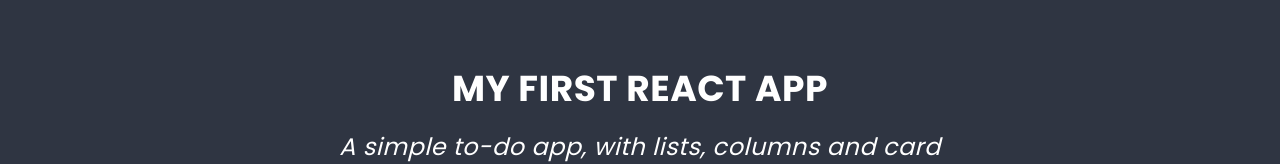
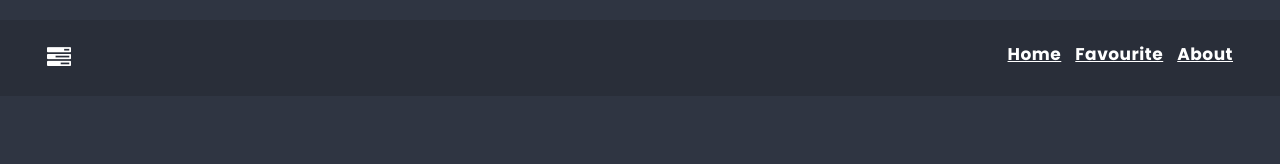
Before and after one commit to dominikamoriak/react-first-app, a React (Create React App) app: page / in a window 1280 px wide. Shown: the top 164 px of the page. Built offline with nearby package versions, Linux system fonts and the light colour scheme.

Commit message:
Comp.NavBar-edit span for icon and edit styles

```diff
--- a/src/components/NavBar/NavBar.js
+++ b/src/components/NavBar/NavBar.js
@@ -7,8 +7,19 @@ const NavBar = () => {
             <Container>
                 <div className={styles.navHeader}>
                     <a href="/" className={styles.link}>
-
+                        <span className="fa fa-tasks" />
                     </a>
+                    <ul>
+                        <li>
+                            <a href="/">Home</a>
+                        </li>
+                        <li>
+                            <a href="/">Favourite</a>
+                        </li>
+                        <li>
+                            <a href="/">About</a>
+                        </li>
+                    </ul>
                 </div>
             </Container>
         </nav>
--- a/src/components/NavBar/NavBar.module.scss
+++ b/src/components/NavBar/NavBar.module.scss
@@ -1 +1,27 @@
 @import '../../styles/settings.scss';
+
+.nav {
+    background-color: darken($color-dark, 3%);
+}
+
+.navHeader {
+    display: flex;
+    justify-content: space-between;
+}
+
+.navHeader a {
+    color: $color-light;
+    font-weight: bold;
+}
+
+.navHeader ul li {
+    list-style-type: none;
+    display: inline-block;
+    padding: 12px 7px;
+    font-size: 17px;
+}
+
+.link {
+    font-size: 24px;
+    padding: 24px 7px;
+}
```
